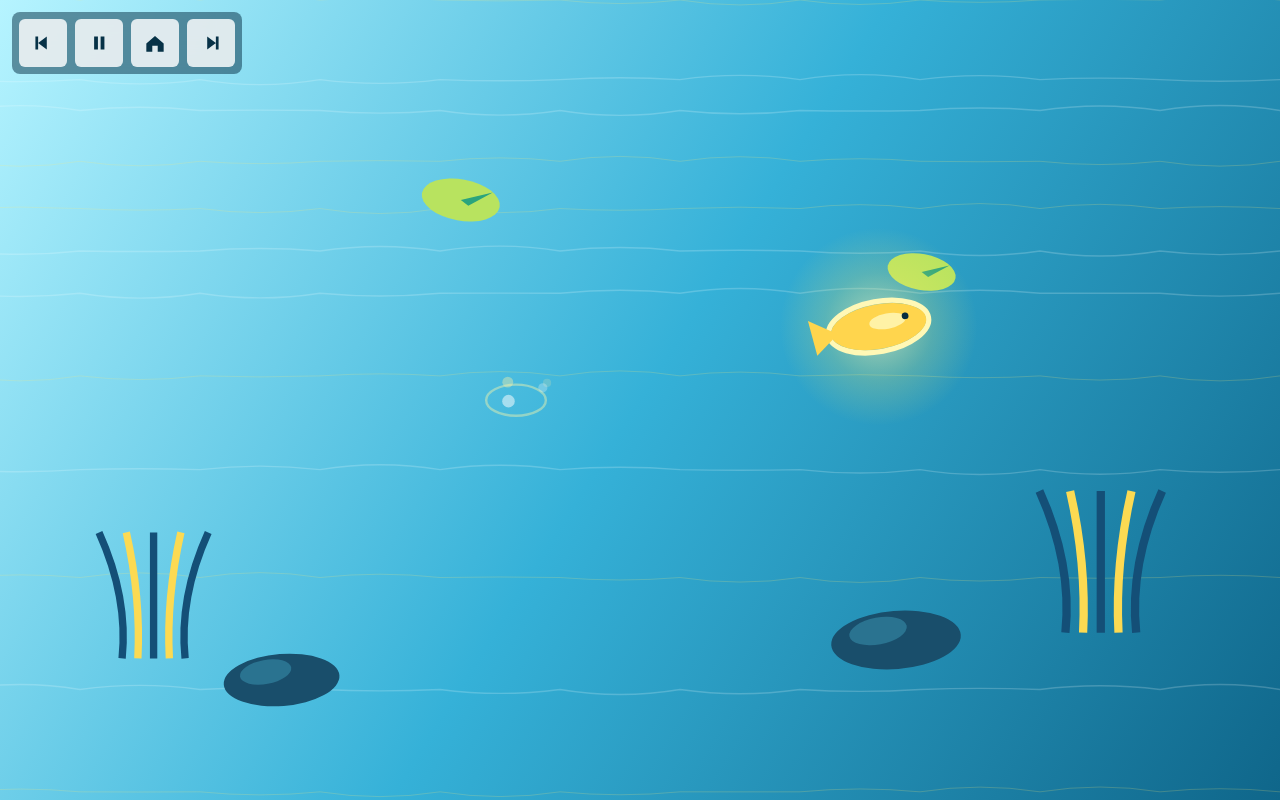
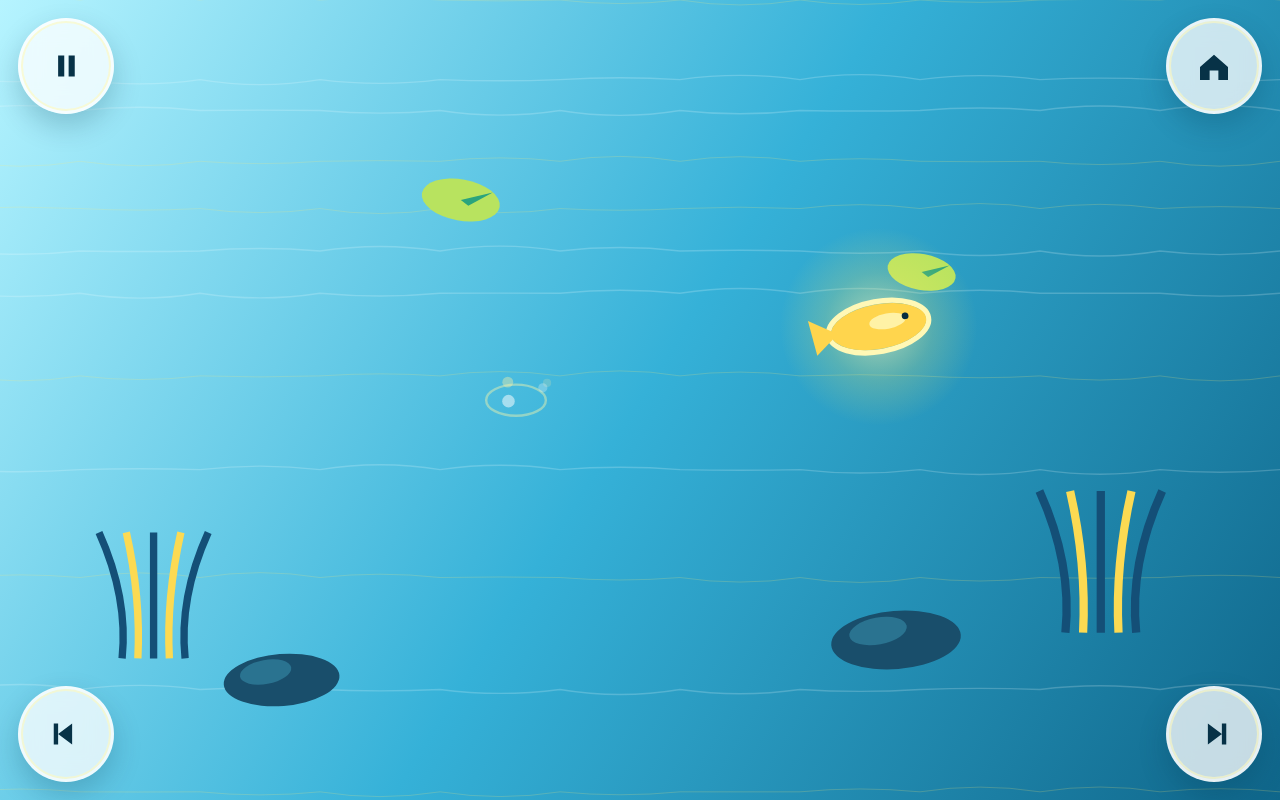
Before and after one commit to eureka-wr/CatTV, a React (Vite) app: page / in a window 1280 px wide. Both pictures are taken after a click on the button 207 px from the left and 178 px from the top of the page. Built offline with nearby package versions, Linux system fonts and the light colour scheme.

Commit message:
Make in-game controls paw-friendly

```diff
--- a/src/App.css
+++ b/src/App.css
@@ -497,33 +497,52 @@ legend {
   cursor: crosshair;
 }
 
-.game-controls {
+.corner-control {
   position: fixed;
-  top: max(12px, env(safe-area-inset-top));
-  left: max(12px, env(safe-area-inset-left));
-  display: flex;
-  gap: 8px;
-  align-items: center;
-  padding: 7px;
-  border-radius: 8px;
-  background: rgba(5, 45, 66, 0.5);
+  z-index: 3;
+  width: clamp(76px, 10vw, 96px);
+  height: clamp(76px, 10vw, 96px);
+  display: grid;
+  place-items: center;
+  border: 3px solid rgba(255, 255, 255, 0.58);
+  border-radius: 999px;
+  background: rgba(255, 255, 255, 0.76);
+  color: #073247;
   backdrop-filter: blur(12px);
+  box-shadow:
+    0 12px 28px rgba(3, 48, 72, 0.22),
+    inset 0 0 0 2px rgba(255, 248, 190, 0.62);
+  touch-action: manipulation;
 }
 
-.game-controls button {
-  width: 48px;
-  height: 48px;
-  display: grid;
-  place-items: center;
-  border-radius: 6px;
-  background: rgba(255, 255, 255, 0.82);
-  color: #073247;
+.corner-control:active {
+  transform: scale(0.96);
 }
 
-.game-controls svg {
-  width: 26px;
-  height: 26px;
+.corner-control svg {
+  width: 42px;
+  height: 42px;
   fill: currentColor;
+}
+
+.corner-control-top-left {
+  top: max(18px, env(safe-area-inset-top));
+  left: max(18px, env(safe-area-inset-left));
+}
+
+.corner-control-top-right {
+  top: max(18px, env(safe-area-inset-top));
+  right: max(18px, env(safe-area-inset-right));
+}
+
+.corner-control-bottom-left {
+  bottom: max(18px, env(safe-area-inset-bottom));
+  left: max(18px, env(safe-area-inset-left));
+}
+
+.corner-control-bottom-right {
+  right: max(18px, env(safe-area-inset-right));
+  bottom: max(18px, env(safe-area-inset-bottom));
 }
 
 .summary-grid {
@@ -604,13 +623,13 @@ dd {
     flex-direction: column;
   }
 
-  .game-controls {
-    left: max(10px, env(safe-area-inset-left));
-    justify-content: flex-start;
+  .corner-control {
+    width: 72px;
+    height: 72px;
   }
 
-  .game-controls button {
-    width: 46px;
-    height: 46px;
+  .corner-control svg {
+    width: 36px;
+    height: 36px;
   }
 }
--- a/src/components/GameCanvas.tsx
+++ b/src/components/GameCanvas.tsx
@@ -1592,13 +1592,12 @@ export function GameCanvas({
         aria-label={t.gameCanvas}
         onPointerDown={handlePointerDown}
       />
-      <div className="game-controls" aria-label={t.ownerControls}>
-        <button className="icon-control" type="button" onClick={onPreviousGame} aria-label="previous game">
-          <svg viewBox="0 0 48 48" aria-hidden="true">
-            <path d="M15 24 31 12v24zM10 12h5v24h-5z" />
-          </svg>
-        </button>
-        <button className="icon-control" type="button" onClick={onPauseToggle} aria-label={t.pauseGame}>
+      <button
+        className="corner-control corner-control-top-left"
+        type="button"
+        onClick={onPauseToggle}
+        aria-label={t.pauseGame}
+      >
         {paused ? (
           <svg viewBox="0 0 48 48" aria-hidden="true">
             <path d="M18 13v22l17-11z" />
@@ -1610,7 +1609,7 @@ export function GameCanvas({
         )}
       </button>
       <button
-          className={`icon-control ${isEndless ? 'hold-stop' : ''}`}
+        className={`corner-control corner-control-top-right ${isEndless ? 'hold-stop' : ''}`}
         type="button"
         onPointerDown={handleStopPointerDown}
         onPointerLeave={clearStopHold}
@@ -1621,12 +1620,26 @@ export function GameCanvas({
           <path d="M8 25 24 11l16 14v15H29V29H19v11H8z" />
         </svg>
       </button>
-        <button className="icon-control" type="button" onClick={onNextGame} aria-label="next game">
+      <button
+        className="corner-control corner-control-bottom-left"
+        type="button"
+        onClick={onPreviousGame}
+        aria-label="previous game"
+      >
+        <svg viewBox="0 0 48 48" aria-hidden="true">
+          <path d="M15 24 31 12v24zM10 12h5v24h-5z" />
+        </svg>
+      </button>
+      <button
+        className="corner-control corner-control-bottom-right"
+        type="button"
+        onClick={onNextGame}
+        aria-label="next game"
+      >
         <svg viewBox="0 0 48 48" aria-hidden="true">
           <path d="M33 24 17 12v24zM33 12h5v24h-5z" />
         </svg>
       </button>
-      </div>
     </main>
   )
 }
```
Lines whose indentation alone changed are shown as unchanged.
